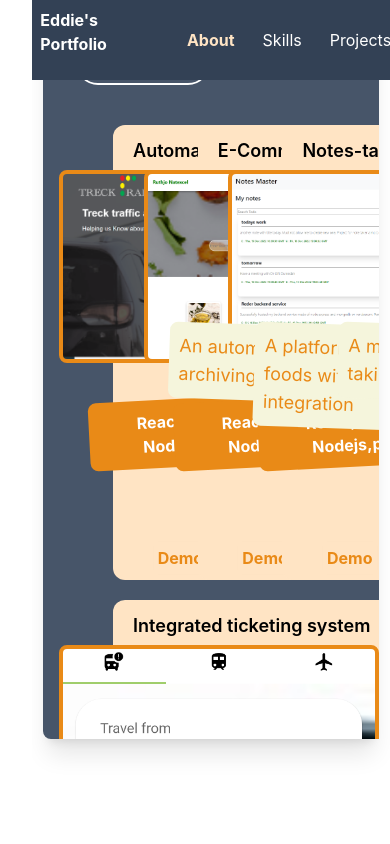
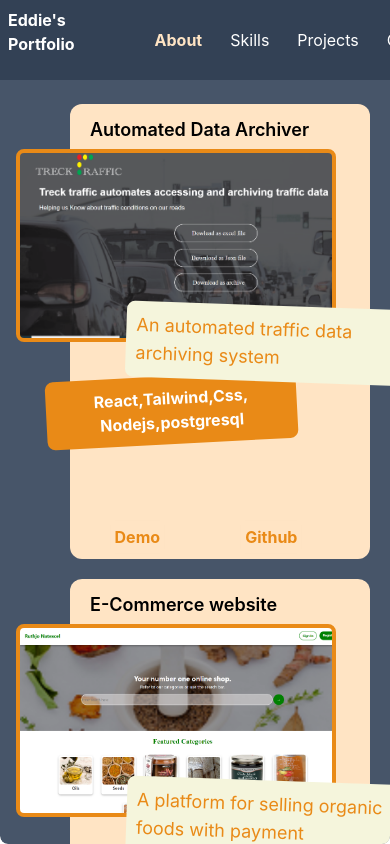
Before and after one commit to Edward-kwabena-Twumasi/portfolio-teckedd, a React (Create React App) app: page /projects in a window 390 px wide. Built offline with nearby package versions, Linux system fonts and the light colour scheme.

Commit message:
adding mobile responsiveness to app

```diff
--- a/src/App.js
+++ b/src/App.js
@@ -78,7 +78,7 @@ function App() {
 
         <div className='flex w-screen h-screen'>
            <Router>
-          <div className='sidenav h-full w-1/12 bg-slate-700 fixed border-pink-500 z-50 lg:flex flex-col justify-center gap-5  hidden'>
+          <div className='sidenav h-full w-1/12 bg-slate-700 fixed border-pink-500 z-50 lg:flex lg:flex-col justify-center gap-5  hidden'>
               <div className={`border-[#ffe4c4] w-[60px] h-[60px] rounded-full self-center ease-switch flex flex-col justify-center text-white text-3xl  ${styles[index]}`} onClick={()=>handleClick(0)}>
               <Link className='self-center' to="/"><GoPerson /></Link>
               </div>
@@ -93,10 +93,10 @@ function App() {
               </div>
           </div>
 
-          <div className=' rounded-lg h-full overflow-scroll w-11/12 content hide-scroll'>
+          <div className=' rounded-lg lg:h-full overflow-scroll lg:w-11/12 lg:content hide-scroll w-screen h-screen'>
 
                  <NavBar onNavChange={handleClick} index={index}/>
-                 <div className='content-body bg-slate-600 rounded-lg shadow-xl'>
+                 <div className='lg:content-body bg-slate-600 rounded-lg shadow-xl w-screen h-screen'>
                   <Routes>
                     <Route exact path="/"  element={<About ref={aboutRef} />}></Route>
                     {/* <Route exact path="/about" element={<About/>}></Route> */}
--- a/src/developer/frontend.jsx
+++ b/src/developer/frontend.jsx
@@ -76,7 +76,7 @@ useEffect(() => {
     return (
         <div ref={myRef} className="flex flex-col pl-14 h-full">
             <h1 className="title text-3xl text-white font-bold m-3">Front end skills</h1>
-            <div className="flex justify-between ">
+            <div className="lg:flex justify-between flex-col">
                 <div>
                 {
                 skills.map((skill,idx)=>{
@@ -85,7 +85,7 @@ useEffect(() => {
                 })
                 }
                 </div>
-                <div>
+                <div className="self-start">
                 {
                 skilllevels.map((skilllevel,idx)=>{
                     return  <SkillLevel  title={skilllevel.title} level={skilllevel.level} index={idx}>
--- a/src/developer/projectlist.jsx
+++ b/src/developer/projectlist.jsx
@@ -3,7 +3,7 @@ import ProjectCard from "./components/projectcard";
 
 function ProjectList({projects}) {
     return (
-      <div className='grid grid-cols-3 p-3 pl-[70px] justify-evenly '>
+      <div className='lg:grid lg:grid-cols-3 p-3 pl-[70px] justify-evenly  flex flex-col'>
         {projects.map(project=><ProjectCard image={project.image} title={project.title} description={project.description}/>)}
 
      </div>
```
